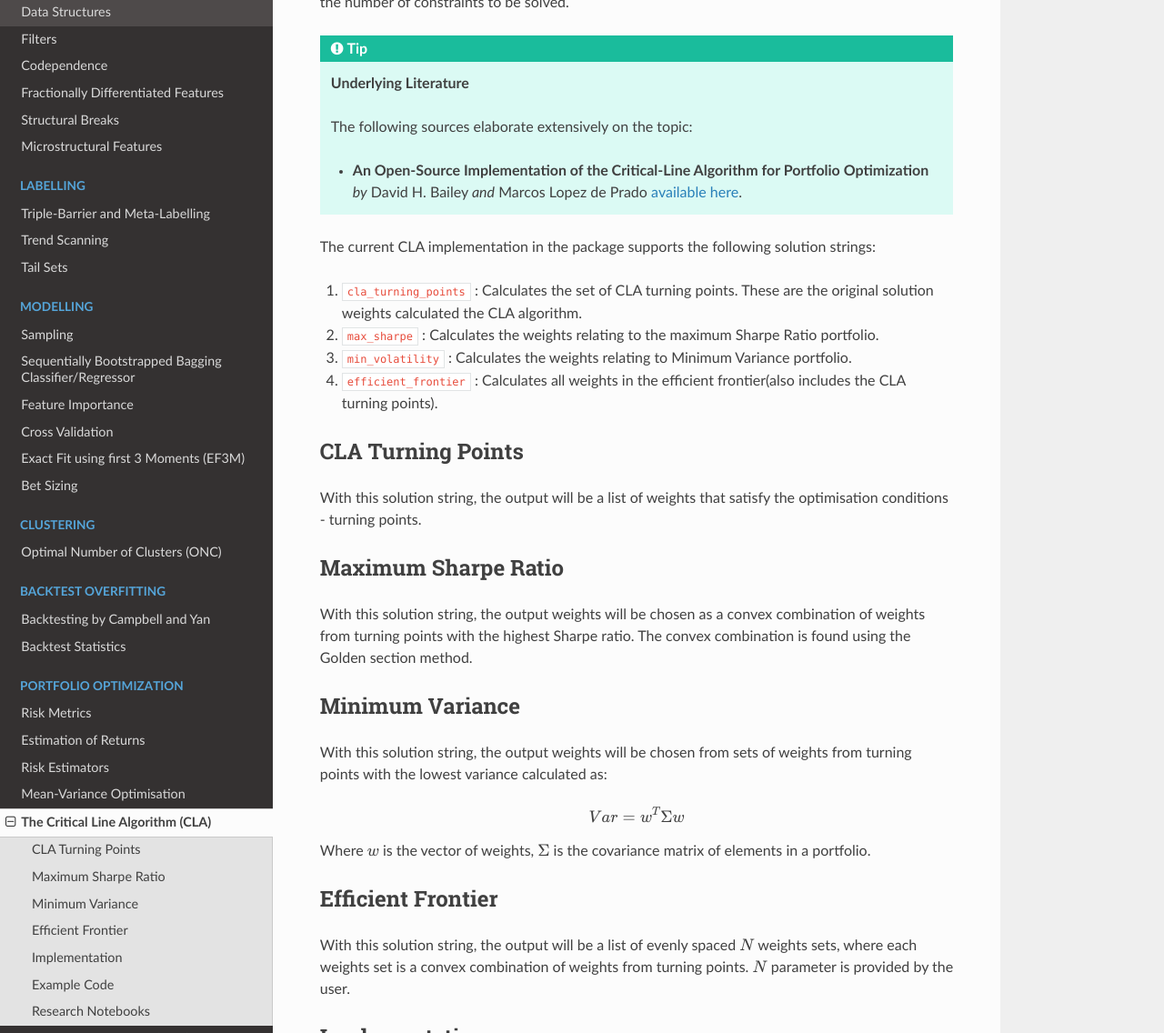
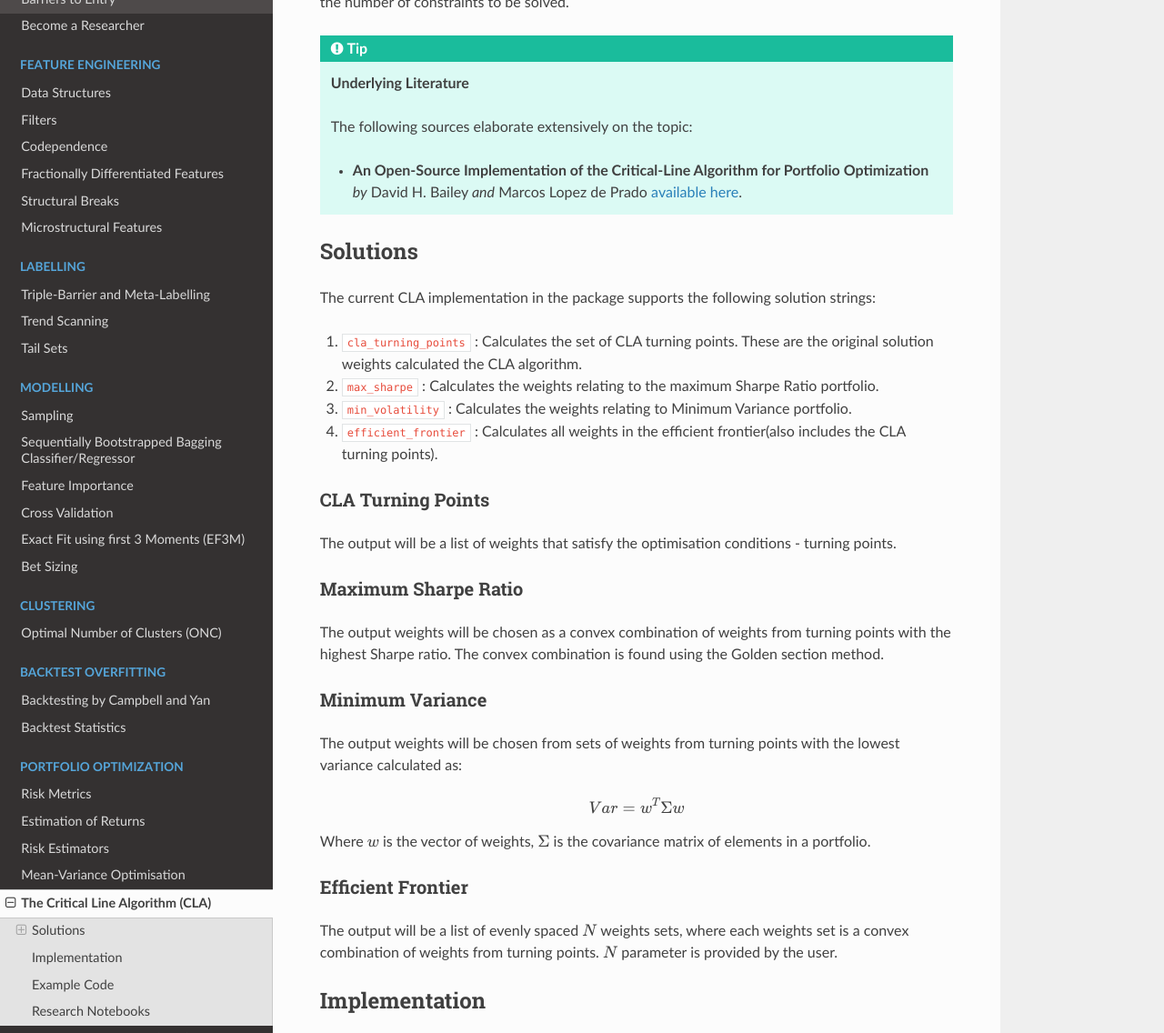
Before and after one commit to hudson-and-thames/mlfinlab, a Sphinx documentation site: the page built from docs/source/portfolio_optimisation/critical_line_algorithm.rst, in a window 1280 px wide and 1400 px high, scrolled down 631 px, cut to the strip 0-1136 px from the top of the window. Shown: the whole strip at 91% size. Built offline with Sphinx 7.4.7 and the Read the Docs theme 2.0.0, drawn with Linux system fonts in a browser that asks for light colours.

Commit message:
update rsts

```diff
--- a/docs/source/portfolio_optimisation/critical_line_algorithm.rst
+++ b/docs/source/portfolio_optimisation/critical_line_algorithm.rst
@@ -31,6 +31,9 @@ the number of constraints to be solved.
 
    - **An Open-Source Implementation of the Critical-Line Algorithm for Portfolio Optimization** *by* David H. Bailey *and* Marcos Lopez de Prado `available here <https://papers.ssrn.com/sol3/abstract_id=2197616>`_.
 
+Solutions
+#########
+
 The current CLA implementation in the package supports the following solution strings:
 
 1. ``cla_turning_points`` : Calculates the set of CLA turning points. These are the original solution weights calculated the CLA algorithm.
@@ -38,22 +41,22 @@ The current CLA implementation in the package supports the following solution st
 3. ``min_volatility`` : Calculates the weights relating to Minimum Variance portfolio.
 4. ``efficient_frontier`` : Calculates all weights in the efficient frontier(also includes the CLA turning points).
 
+
 CLA Turning Points
-##################
+******************
 
-With this solution string, the output will be a list of weights that satisfy the optimisation conditions - turning points.
+The output will be a list of weights that satisfy the optimisation conditions - turning points.
 
 Maximum Sharpe Ratio
-####################
+********************
 
-With this solution string, the output weights will be chosen as a convex combination of weights from turning points
+The output weights will be chosen as a convex combination of weights from turning points
 with the highest Sharpe ratio. The convex combination is found using the Golden section method.
 
 Minimum Variance
-################
+****************
 
-With this solution string, the output weights will be chosen from sets of weights from turning points
-with the lowest variance calculated as:
+The output weights will be chosen from sets of weights from turning points with the lowest variance calculated as:
 
 .. math::
 
@@ -62,10 +65,10 @@ with the lowest variance calculated as:
 Where :math:`w` is the vector of weights, :math:`\Sigma` is the covariance matrix of elements in a portfolio.
 
 Efficient Frontier
-##################
+******************
 
-With this solution string, the output will be a list of evenly spaced :math:`N` weights sets, where each weights
-set is a convex combination of weights from turning points. :math:`N` parameter is provided by the user.
+The output will be a list of evenly spaced :math:`N` weights sets, where each weights set is a convex combination of
+weights from turning points. :math:`N` parameter is provided by the user.
 
 Implementation
 ##############
```
Also changed, not shown: docs/source/implementations/backtesting.rst (+16 -33 lines), docs/source/implementations/onc.rst (+11 -3 lines), docs/source/portfolio_optimisation/mean_variance.rst (+10 -7 lines), docs/source/implementations/clustering_images/onc_base_clustering.png (renamed from docs/source/implementations/clustering_images/onc_base_clustering.PNG), docs/source/implementations/clustering_images/onc_higher_level.png (renamed from docs/source/implementations/clustering_images/onc_higher_level.PNG).
